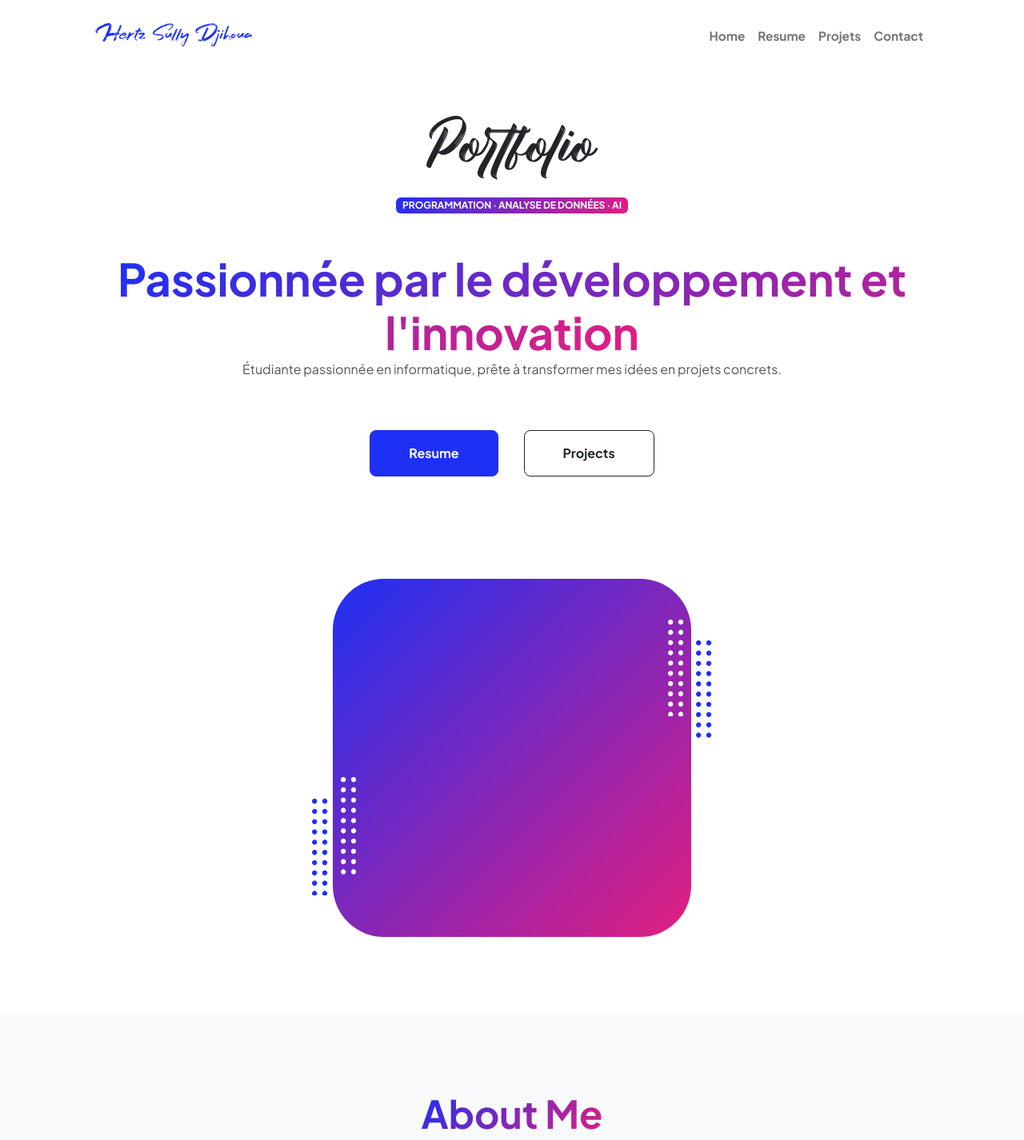
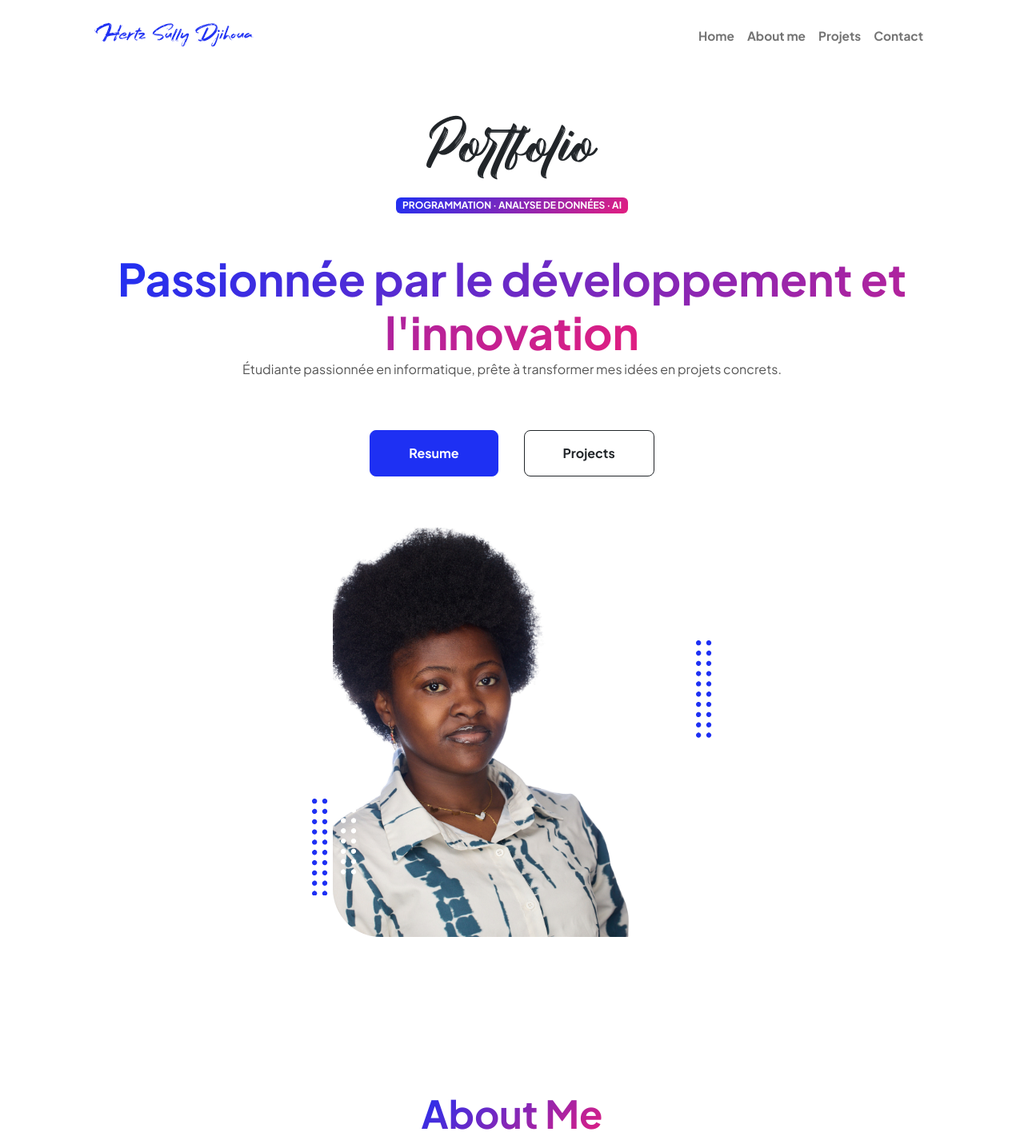
Before and after one commit to Djihou/Portfolio, a plain HTML site: page index.html in a window 1280 px wide. Shown: the top 1426 px of the page at 80% size. Drawn offline with nearby package versions, Linux system fonts and the light colour scheme.

Commit message:
modification de la section about et img
ici limage a ete ajuster et le about redirige en bas derectement

```diff
--- a/index.html
+++ b/index.html
@@ -28,7 +28,7 @@
                     <div class="collapse navbar-collapse" id="navbarSupportedContent">
                         <ul class="navbar-nav ms-auto mb-2 mb-lg-0 small fw-bolder">
                             <li class="nav-item"><a class="nav-link" href="index.html">Home</a></li>
-                            <li class="nav-item"><a class="nav-link" href="resume.html">Resume</a></li>
+                            <li class="nav-item"><a class="nav-link" href="#about">About me</a></li>
                             <li class="nav-item"><a class="nav-link" href="projects.html">Projets</a></li>
                             <li class="nav-item"><a class="nav-link" href="contact.html">Contact</a></li>
                         </ul>
@@ -67,7 +67,15 @@
 
                             <!-- Header profile picture-->
                             <div class="d-flex justify-content-center mt-5 mt-xxl-0">
-                                <div class="profile bg-gradient-primary-to-secondary">
+
+
+                                <div class="profile">
+
+                                    <div class="img_container d-flex justify-content-center mt-5 mt-xxl-0 " style="overflow: hidden;">
+                                        <img class="profile-img img-fluid" style="object-fit: cover; border-radius: 4.7vw;"  src="assets/Profile.jpg" alt="..." />
+                                    </div>
+
+
                                     <!-- TIP: For best results, use a photo with a transparent background like the demo example below-->
                                     <!-- Watch a tutorial on how to do this on YouTube (link)-->
                                     <div class="dots-1">
@@ -189,7 +197,7 @@
                 </div>
             </header>
             <!-- About Section-->
-            <section class="bg-light py-5">
+            <section class=" py-5" id="about">
                 <div class="container px-5">
                     <div class="row gx-5 justify-content-center">
                         <div class="col-xxl-8">
```
